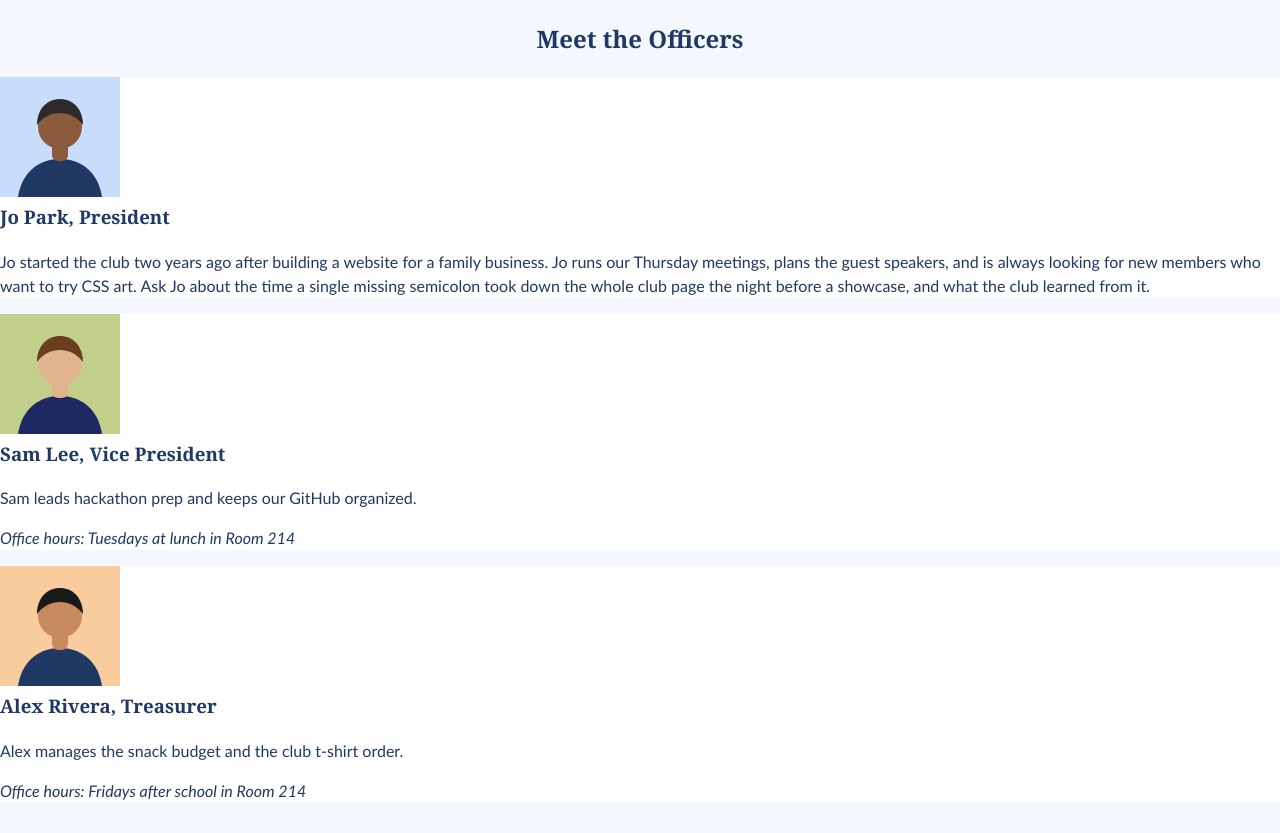
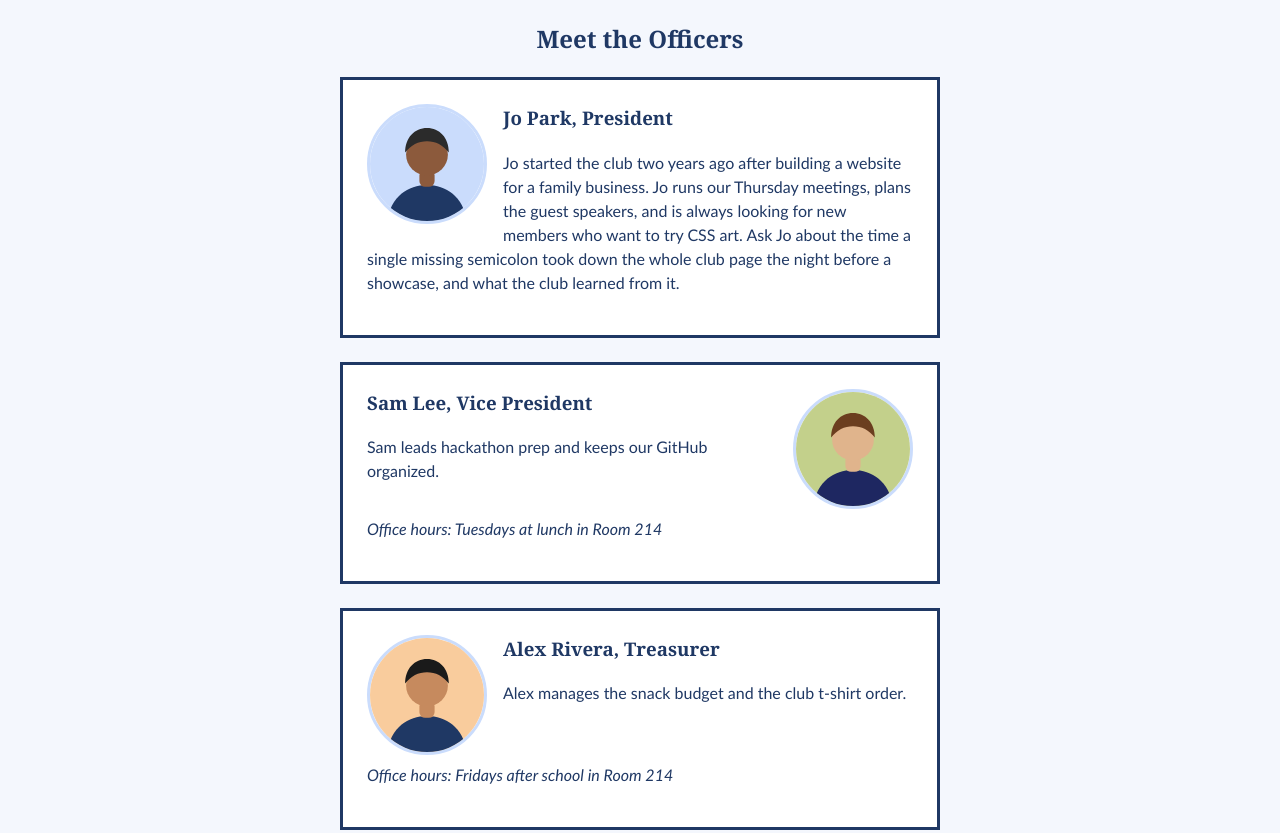
Before and after one commit to mhard2131/flowexample, a plain HTML site: page starter/index.html in a window 1280 px wide. Shown: the part 1413-2246 px from the top of the page. Drawn offline with Linux system fonts and the light colour scheme.

Commit message:
Block 2: officers section with floated photos

```diff
--- a/starter/css/style.css
+++ b/starter/css/style.css
@@ -144,19 +144,35 @@ body {
 /* ---------- PART 1: Normal Flow & Float ---------- */
 
 /* Build A: Style the bio box (Block 1 skills) */
-
+.bio {
+  max-width: 600px;
+  margin: 0 auto 24px;
+  padding: 24px;
+  border: 3px solid #1F3864;
+  display: flow-root;
+}
 
 /* Build B: Float the photo */
-
+.officer-photo {
+  float: left;
+  margin: 0 16px 8px 0;
+  border-radius: 50%;
+  border:  3px solid #CADCFC;
+}
 
 /* Task 1: Float the second photo to the right */
-
+.bio-right .officer-photo {
+  float: right;
+  margin: 0 0 8px 16px;
+}
 
 /* Task 2: Contain the floats */
 
 
 /* Task 3: Clear the office hours */
-
+.office-hours {
+  clear: both;
+}
 
 /* Task 4: Round photos */
 
```
